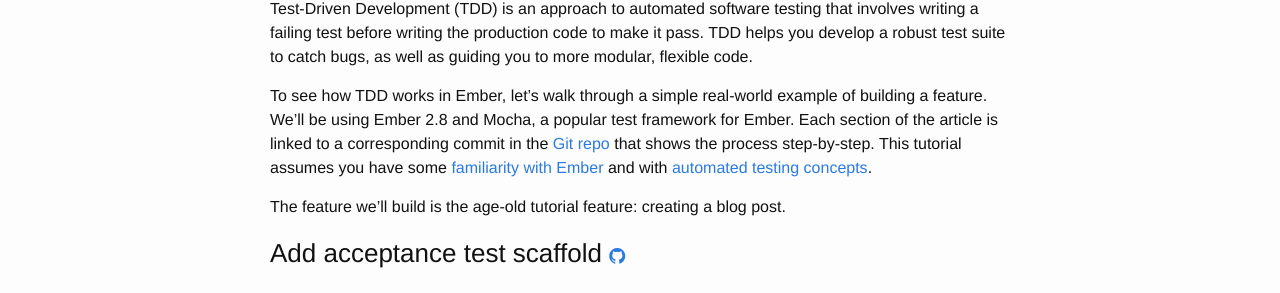
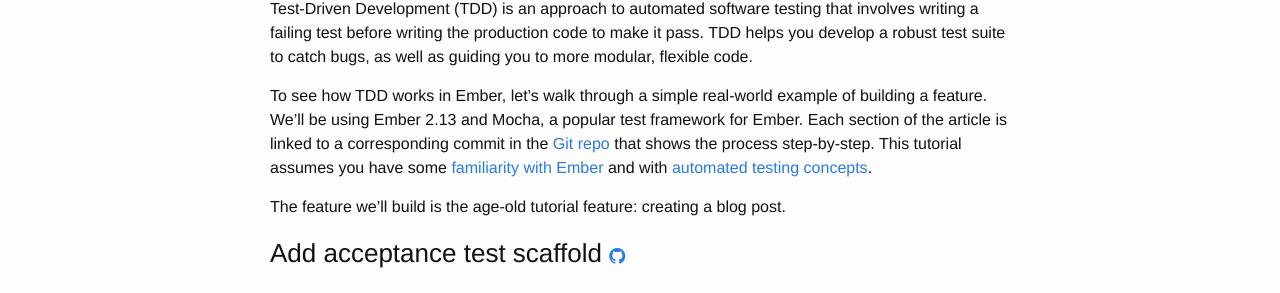
Before and after one commit to learn-tdd-in/learntdd.in, a Jekyll site: the page built from ember/index.md, in a window 1280 px wide and 900 px high. Shown: the part 167-460 px from the top of the window. Built offline with Jekyll 4.4.1, drawn with Linux system fonts in a browser that asks for light colours.

Commit message:
Correct Ember version

```diff
--- a/ember/index.md
+++ b/ember/index.md
@@ -4,7 +4,7 @@
 
 {% include tutorial-intro.md %}
 
-To see how TDD works in Ember, let's walk through a simple real-world example of building a feature. We'll be using Ember 2.8 and Mocha, a popular test framework for Ember. Each section of the article is linked to a corresponding commit in the [Git repo](https://github.com/learn-tdd-in/ember) that shows the process step-by-step. This tutorial assumes you have some [familiarity with Ember](https://guides.emberjs.com/v2.8.0/) and with [automated testing concepts](/concepts).
+To see how TDD works in Ember, let's walk through a simple real-world example of building a feature. We'll be using Ember 2.13 and Mocha, a popular test framework for Ember. Each section of the article is linked to a corresponding commit in the [Git repo](https://github.com/learn-tdd-in/ember) that shows the process step-by-step. This tutorial assumes you have some [familiarity with Ember](https://guides.emberjs.com/v2.13.0/) and with [automated testing concepts](/concepts).
 
 The feature we'll build is the age-old tutorial feature: creating a blog post.
 
```
